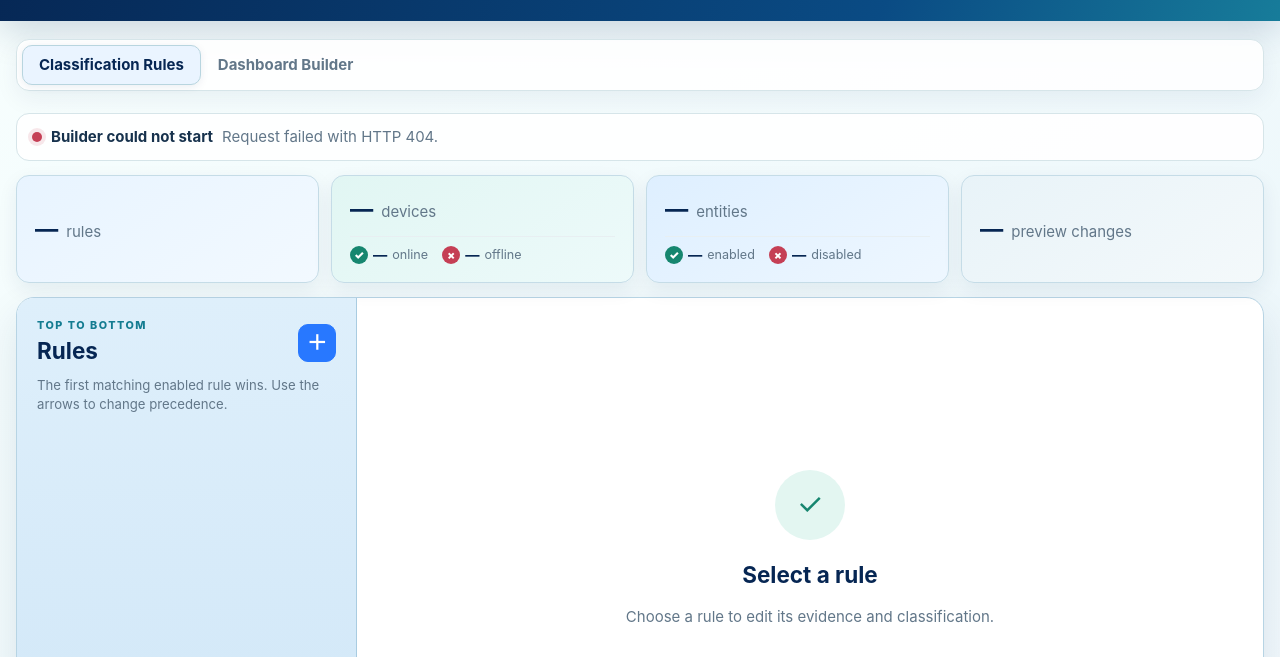
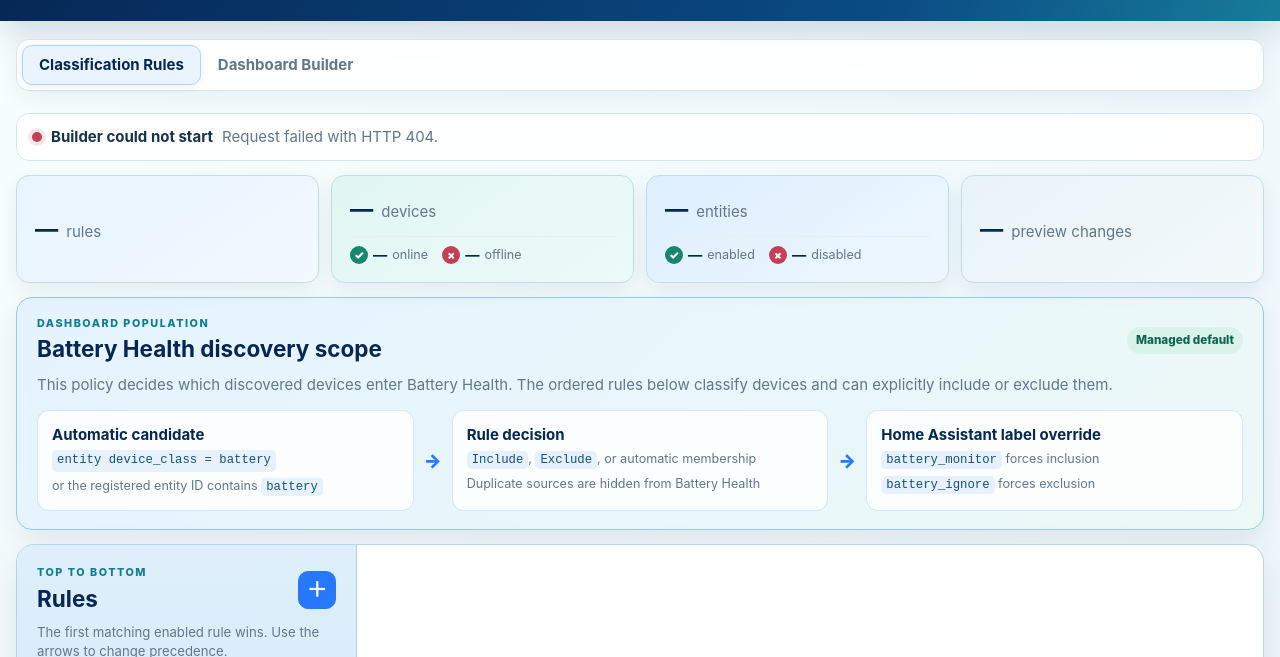
Before and after one commit to SmartFamilyOps/homeassistant-classification-rule-builder, a website: page classification_rule_builder/public/index.html in a window 1280 px wide. Shown: the part 143-800 px from the top of the page. Drawn offline with Linux system fonts and the light colour scheme; no server answers.

Commit message:
Expose Battery Health discovery scope

```diff
--- a/classification_rule_builder/config.yaml
+++ b/classification_rule_builder/config.yaml
@@ -1,5 +1,5 @@
 name: SmartFamilyOps Discovery Dashboard Builder
-version: "0.7.2"
+version: "0.7.3"
 slug: classification_rule_builder
 description: Build reusable Home Assistant discovery dashboards with deterministic classification rules.
 url: https://github.com/SmartFamilyOps/homeassistant-classification-rule-builder
--- a/classification_rule_builder/package.json
+++ b/classification_rule_builder/package.json
@@ -1,7 +1,7 @@
 {
   "name": "smartfamilyops-classification-rule-builder",
   "private": true,
-  "version": "0.7.2",
+  "version": "0.7.3",
   "type": "module",
   "scripts": {
     "test": "node test/app-management.test.mjs && node test/dashboard.test.mjs && node test/device-catalogue.test.mjs && node test/rules.test.mjs"
--- a/classification_rule_builder/public/index.html
+++ b/classification_rule_builder/public/index.html
@@ -51,6 +51,36 @@
         </div>
       </article>
       <article class="summary-card simple"><div><strong id="changed-count">—</strong><span>preview changes</span></div></article>
+    </section>
+
+    <section class="membership-policy" aria-labelledby="battery-health-scope-title">
+      <div class="membership-policy-heading">
+        <div>
+          <p class="eyebrow">Dashboard population</p>
+          <h2 id="battery-health-scope-title">Battery Health discovery scope</h2>
+        </div>
+        <span class="policy-badge">Managed default</span>
+      </div>
+      <p class="membership-intro">This policy decides which discovered devices enter Battery Health. The ordered rules below classify devices and can explicitly include or exclude them.</p>
+      <div class="membership-flow">
+        <article>
+          <strong>Automatic candidate</strong>
+          <code>entity device_class = battery</code>
+          <span>or the registered entity ID contains <code>battery</code></span>
+        </article>
+        <span class="flow-arrow" aria-hidden="true">→</span>
+        <article>
+          <strong>Rule decision</strong>
+          <span><code>Include</code>, <code>Exclude</code>, or automatic membership</span>
+          <span>Duplicate sources are hidden from Battery Health</span>
+        </article>
+        <span class="flow-arrow" aria-hidden="true">→</span>
+        <article>
+          <strong>Home Assistant label override</strong>
+          <span><code>battery_monitor</code> forces inclusion</span>
+          <span><code>battery_ignore</code> forces exclusion</span>
+        </article>
+      </div>
     </section>
 
     <section class="workspace">
--- a/classification_rule_builder/public/styles.css
+++ b/classification_rule_builder/public/styles.css
@@ -53,6 +53,17 @@ h2, h3 { color: var(--navy); }
 .metric-state b { color: var(--navy); font-size: .95rem; }
 .metric-state.good i { background: var(--green); }
 .metric-state.bad i { background: var(--red); }
+.membership-policy { margin: 14px 0; padding: 18px 20px; border: 1px solid #9fc8df; border-radius: 16px; background: linear-gradient(135deg, #e4f3ff, #edf9f7); box-shadow: 0 10px 26px rgba(6,38,83,.08); }
+.membership-policy-heading { display: flex; align-items: center; justify-content: space-between; gap: 16px; }
+.membership-policy-heading h2 { margin: 2px 0 0; }
+.policy-badge { padding: 5px 9px; border-radius: 999px; color: #0e654f; background: #d9f3ea; font-size: .78rem; font-weight: 800; }
+.membership-intro { margin: 8px 0 14px; color: var(--muted); }
+.membership-flow { display: grid; grid-template-columns: minmax(0, 1fr) auto minmax(0, 1fr) auto minmax(0, 1fr); align-items: stretch; gap: 10px; }
+.membership-flow article { display: grid; align-content: start; gap: 5px; padding: 13px 14px; border: 1px solid rgba(40,120,255,.18); border-radius: 12px; background: rgba(255,255,255,.82); }
+.membership-flow article strong { color: var(--navy); }
+.membership-flow article span { color: var(--muted); font-size: .84rem; }
+.membership-flow code { width: fit-content; padding: 2px 5px; border-radius: 5px; color: #164f80; background: #e6f1fb; font-size: .82rem; }
+.flow-arrow { align-self: center; color: var(--blue); font-size: 1.25rem; font-weight: 900; }
 .workspace { display: grid; grid-template-columns: minmax(270px, 340px) minmax(0, 1fr); min-height: 560px; overflow: hidden; border: 1px solid #b7d4e4; border-radius: 18px; background: white; box-shadow: 0 18px 42px rgba(6,38,83,.1); }
 aside { min-width: 0; overflow: hidden; padding: 20px; border-right: 1px solid #a9cce1; background: linear-gradient(180deg, #deeffb, #cfe6f7); }
 .section-heading, .editor-heading, .conditions-heading, .editor-footer { display: flex; align-items: center; justify-content: space-between; gap: 15px; }
@@ -133,6 +144,8 @@ dialog h2 { margin-top: 4px; }
   .rule-list { grid-template-columns: repeat(auto-fill, minmax(220px, 1fr)); }
   .form-grid.two { grid-template-columns: 1fr; }
   .dashboard-builder-grid { grid-template-columns: 1fr; }
+  .membership-flow { grid-template-columns: 1fr; }
+  .flow-arrow { justify-self: center; transform: rotate(90deg); }
 }
 @media (max-width: 580px) {
   main { width: min(100% - 18px, 1450px); }
```
Also changed, not shown: classification_rule_builder/DOCS.md (+2 -0 lines), classification_rule_builder/test/app-management.test.mjs (+10 -0 lines), classification_rule_builder/CHANGELOG.md, classification_rule_builder/README.md.
